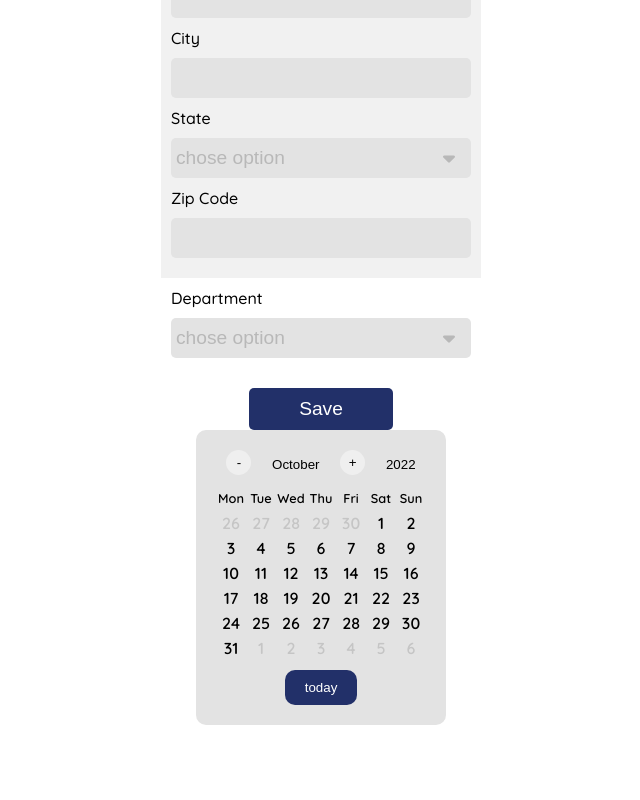
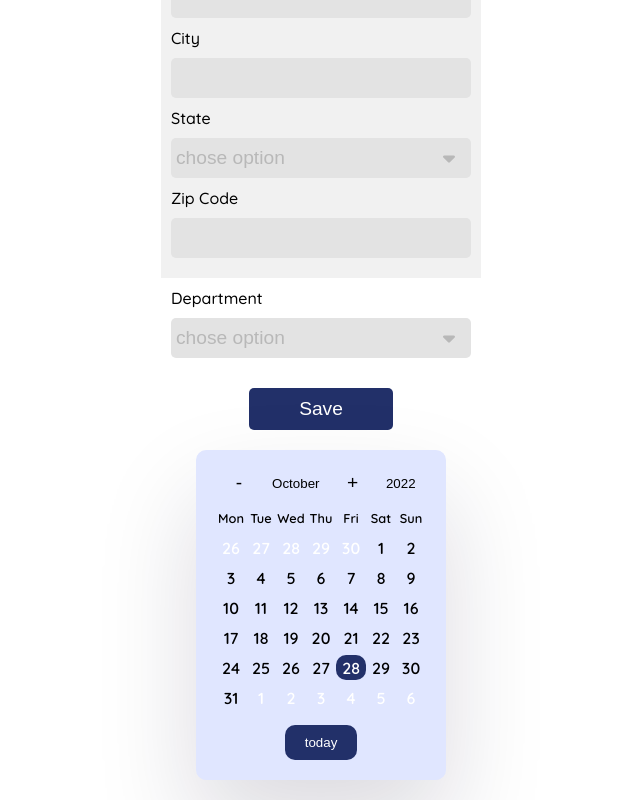
Before and after one commit to 0pix/AlexisNeisius_14_26102022, a React (Create React App) app: page / in a window 1280 px wide. Shown: the part 492-1292 px from the top of the page, without its empty margins (319-959 px from the left). Before the commit the page ends 1217 px from the top, so only its background shows below. Built offline with nearby package versions, Linux system fonts and the light colour scheme; the HTML template or start-up script is replaced by a standard one.

Commit message:
optimization code on calendar

```diff
--- a/src/components/Calendar/Calendar.css
+++ b/src/components/Calendar/Calendar.css
@@ -3,10 +3,12 @@
   justify-content: center;
   align-items: center;
   flex-direction: column;
-  background-color: #e3e3e3;
+  background-color: #e0e6ff;
   padding: 20px;
   border-radius: 10px;
   font-weight: 600;
+  margin: 20px;
+  box-shadow: rgba(17, 12, 46, 0.15) 0px 48px 100px 0px;
 }
 
 .parent {
@@ -33,11 +35,12 @@
 /*}*/
 
 .previousNextDays {
-  color: #c5c5c5;
+  color: #ffffff;
 }
 
 .days {
   font-size: 0.8em;
+  margin-bottom: 5px;
 }
 
 .allDays {
@@ -46,12 +49,16 @@
 
 .allDays:hover {
   background-color: orange;
+  border-radius: 10px;
+
 }
 
 
 .today {
   background-color: #223069;
   color: white;
+  border-radius: 10px;
+  cursor: pointer;
 }
 
 .todayBtn {
@@ -59,7 +66,8 @@
   color: white;
   padding: 10px 20px;
   border-radius: 10px;
-  margin-top: 10px
+  margin-top: 10px;
+
 }
 
 .titleDate {
@@ -78,4 +86,6 @@
   width: 25px;
   height: 25px;
   border-radius: 30px;
+  background-color: transparent;
+  font-size: 1.2em;
 }
--- a/src/components/Calendar/Calendar.jsx
+++ b/src/components/Calendar/Calendar.jsx
@@ -4,7 +4,7 @@ import InputMonthCalendar from "./InputMonthCalendar";
 import InputYearCalendar from "./InputYearCalendar";
 
 const Calendar = () => {
-	// console.log(date); // Fri Jun 17 2022 11:27:28 GMT+0100 (British Summer Time)
+	// console.log(currentDay); // Fri Jun 17 2022 11:27:28 GMT+0100 (British Summer Time)
 	function getDaysInMonth(year, month) {
 		return new Date(year, month, 0).getDate();
 	}
@@ -17,26 +17,17 @@ const Calendar = () => {
 		return firstDay - 1
 	}
 
-
 	const currentDate = new Date()
-	const currentDay = currentDate.getDay() - 1
+	const currentDay = currentDate.getDate()
 	const currentMonth = currentDate.getMonth() + 1
 	const currentYear = currentDate.getFullYear()
 	const [month, setMonth] = useState(currentMonth)
 	const [year, setYear] = useState(currentYear)
 	const [day, setDay] = useState(currentDay)
 	const getPreviousMonth = getDaysInMonth(year, month - 1)
-	const selectDate = new Date(`${month}/${day}/${year}`)
 	const daysInCurrentMonth = getDaysInMonth(year, month);
 	const firstDayMonth = getFirstDayInMonth(year, month)
-	const monthLetter = selectDate.toLocaleString('en-GB', {month: 'long'})
 	const days = ['Mon', 'Tue', 'Wed', 'Thu', 'Fri', 'Sat', "Sun"]
-
-
-	// useEffect(() => {
-	// 	setFirstDayMonth(getFirstDayInMonth(year, month))
-	// 	console.log('le use', firstDayMonth)
-	// }, [month, day, year])
 
 
 	const allDay = () => {
@@ -55,11 +46,6 @@ const Calendar = () => {
 		}
 		return previousDays.reverse()
 	}
-
-
-	const previousDays = getPreviousDay()
-	const allDays = allDay()
-
 	const getNextDay = () => {
 		const place = 49 - 7 - daysInCurrentMonth - firstDayMonth
 		const nextDays = []
@@ -68,6 +54,8 @@ const Calendar = () => {
 		}
 		return nextDays
 	}
+	const previousDays = getPreviousDay()
+	const allDays = allDay()
 	const nextDays = getNextDay()
 
 //******************************* Functions Buttons  *******************************//
@@ -81,7 +69,7 @@ const Calendar = () => {
 	const today = () => {
 		setMonth(currentMonth)
 		setYear(currentYear)
-		setDay(currentDay.toString())
+		setDay(currentDay)
 	}
 	const nextMonth = (number) => {
 		setMonth(month + 1)
@@ -91,12 +79,16 @@ const Calendar = () => {
 		}
 	}
 
+	console.log('test')
+	console.log(allDay())
+	console.log('day :', day)
+
 	return (<div className={'calendar'}>
 		<div className={'titleDate'}>
 			<button className={'titleDateBtn'}
 							onClick={previousMonth}>-
 			</button>
-			<InputMonthCalendar data={monthLetter} setData={setMonth}/>
+			<InputMonthCalendar data={month} setData={setMonth}/>
 			<button className={'titleDateBtn'}
 							onClick={nextMonth}>+
 			</button>
@@ -105,8 +97,8 @@ const Calendar = () => {
 		<div className={'parent'}>
 			{days.map((el) => <div className={'days'}>{el}</div>)}
 			{previousDays.map((el) => <div className={'previousNextDays'}>{el}</div>)}
-			{allDays.map((el) => <div className={el.toString() === day ? 'today' : 'allDays'}
-																onClick={(e) => setDay(e.target.innerHTML)}
+			{allDays.map((el) => <div className={el === day ? 'today' : 'allDays'}
+																onClick={(e) => setDay(parseInt(e.target.innerHTML))}
 			>{el}</div>)}
 			{nextDays.map((el) => <div className={'previousNextDays'}>{el}</div>)}
 		</div>
--- a/src/components/Calendar/InputCalendar.css
+++ b/src/components/Calendar/InputCalendar.css
@@ -1,9 +1,27 @@
 .inputCalendar {
   position: relative;
+  width: fit-content;
 }
 
 .inputCalendar button {
-  background-color: #e3e3e3;
+  background-color: transparent;
+  height: 20px;
+}
+
+.inputCalendar ul {
+  position: absolute;
+  /*transform: translate(-50%, 0);*/
+  background-color: #edf1ff;
+  width: fit-content;
+  text-align: center;
+  max-height: 300px;
+  overflow-y: scroll;
+  overflow-x: hidden;
+  margin-bottom: 20px;
+  top: 20px;
+  left: 50%;
+  transform: translate(-50%, 0);
+  z-index: 2;
 }
 
 .inputCalendar li {
@@ -11,15 +29,3 @@
   font-size: 0.9em;
   padding: 5px;
 }
-
-.inputCalendar ul {
-  position: absolute;
-  background-color: #d3d3d3;
-  max-width: fit-content;
-  text-align: center;
-  max-height: 300px;
-  overflow-y: scroll;
-  overflow-x: hidden;
-  margin-bottom: 20px;
-  z-index: 2;
-}
--- a/src/components/Calendar/InputMonthCalendar.jsx
+++ b/src/components/Calendar/InputMonthCalendar.jsx
@@ -3,9 +3,6 @@ import './InputCalendar.css'
 
 const InputMonthCalendar = ({data, setData}) => {
 	const [openInput, setOpenInput] = useState(false)
-	const stringToNumber = (string) => {
-		setData(Number(string))
-	}
 
 	const months = [
 		{
@@ -58,11 +55,17 @@ const InputMonthCalendar = ({data, setData}) => {
 		},
 	]
 
+	const handlerClick = (value) => {
+		setData(parseInt(value))
+		setOpenInput(!openInput)
+	}
+
+
 	return (
 		<div className={'inputCalendar'}>
-			<button onClick={() => setOpenInput(!openInput)}>{data}</button>
+			<button onClick={() => setOpenInput(!openInput)}>{months[data - 1].letter}</button>
 			{openInput && <ul>
-				{months.map((el) => <li onClick={() => stringToNumber(el.number)}>{el.letter}</li>)}
+				{months.reverse().map((el) => <li onClick={() => handlerClick(el.number)}>{el.letter}</li>)}
 			</ul>}
 		</div>
 	);
--- a/src/components/Calendar/InputYearCalendar.jsx
+++ b/src/components/Calendar/InputYearCalendar.jsx
@@ -3,9 +3,7 @@ import './InputCalendar.css'
 
 const InputYearCalendar = ({data, setData, minValue, maxValue}) => {
 	const [openInput, setOpenInput] = useState(false)
-	const stringToNumber = (string) => {
-		setData(Number(string))
-	}
+
 
 	const years = () => {
 		const years = [minValue]
@@ -15,13 +13,17 @@ const InputYearCalendar = ({data, setData, minValue, maxValue}) => {
 		return years
 	}
 
+	const handlerClick = (value) => {
+		setData(parseInt(value))
+		setOpenInput(!openInput)
+	}
 	const yearsInput = years().reverse()
 
 	return (
 		<div className={'inputCalendar'}>
 			<button onClick={() => setOpenInput(!openInput)}>{data}</button>
 			{openInput && <ul>
-				{yearsInput.map((e) => <li onClick={(e) => stringToNumber(e.target.innerHTML)}>{e}</li>)}
+				{yearsInput.map((el) => <li onClick={(e) => handlerClick(e.target.innerHTML)}>{el}</li>)}
 			</ul>}
 		</div>
 	);
```
